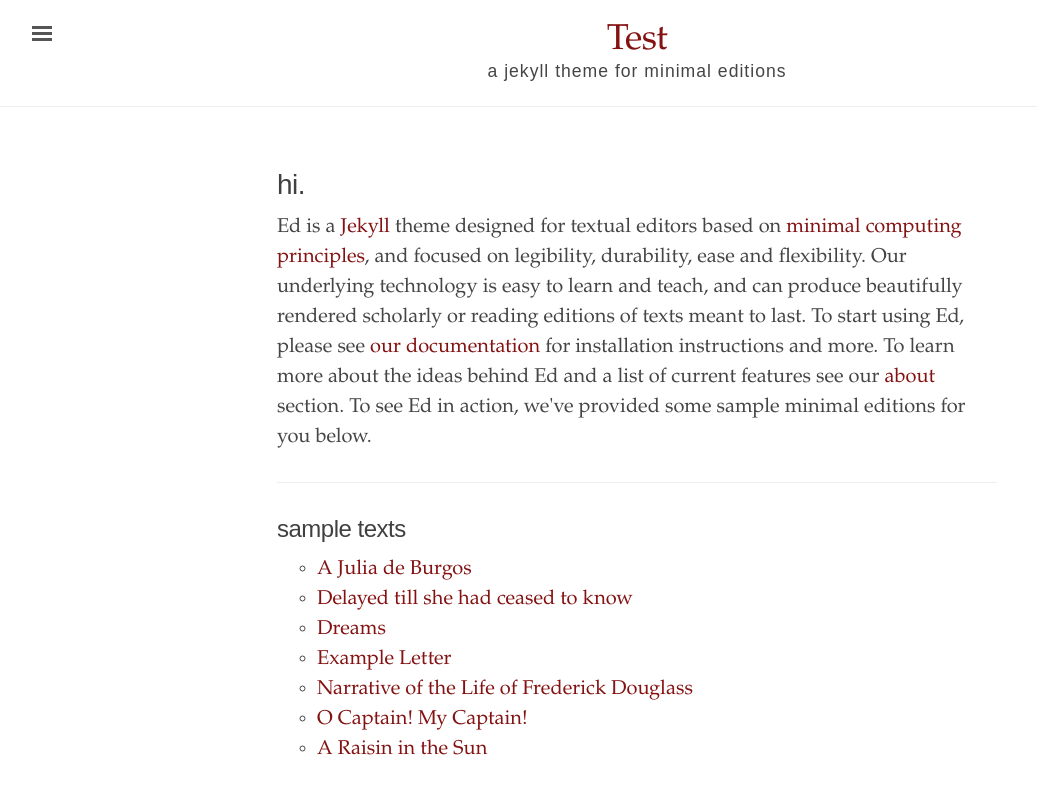
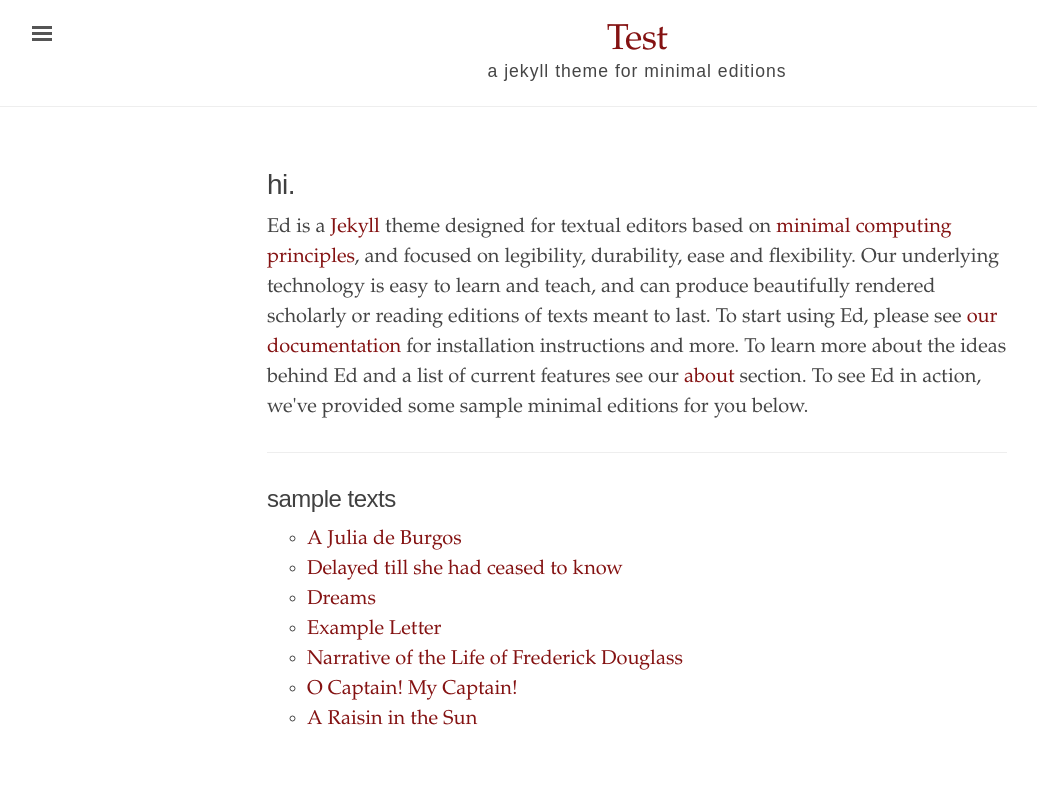
Before and after one commit to smansutti/test_ed, a Jekyll site: the page built from index.html, in a window 1280 px wide. Shown: the top 794 px of the page, without its empty margins (3-1040 px from the left). Built offline with Jekyll 4.4.1, drawn with Linux system fonts in a browser that asks for light colours.

Commit message:
Update _ed.scss

```diff
--- a/_sass/_ed.scss
+++ b/_sass/_ed.scss
@@ -80,9 +80,9 @@ body {
 */
 
 .container {
-  max-width: 40rem;
-  padding-left:  1rem;
-  padding-right: 1rem;
+  max-width: 32rem;
+  padding-left:  0.5rem;
+  padding-right: 0.5rem;
   margin-left:  auto;
   margin-right: auto;
 }
```
